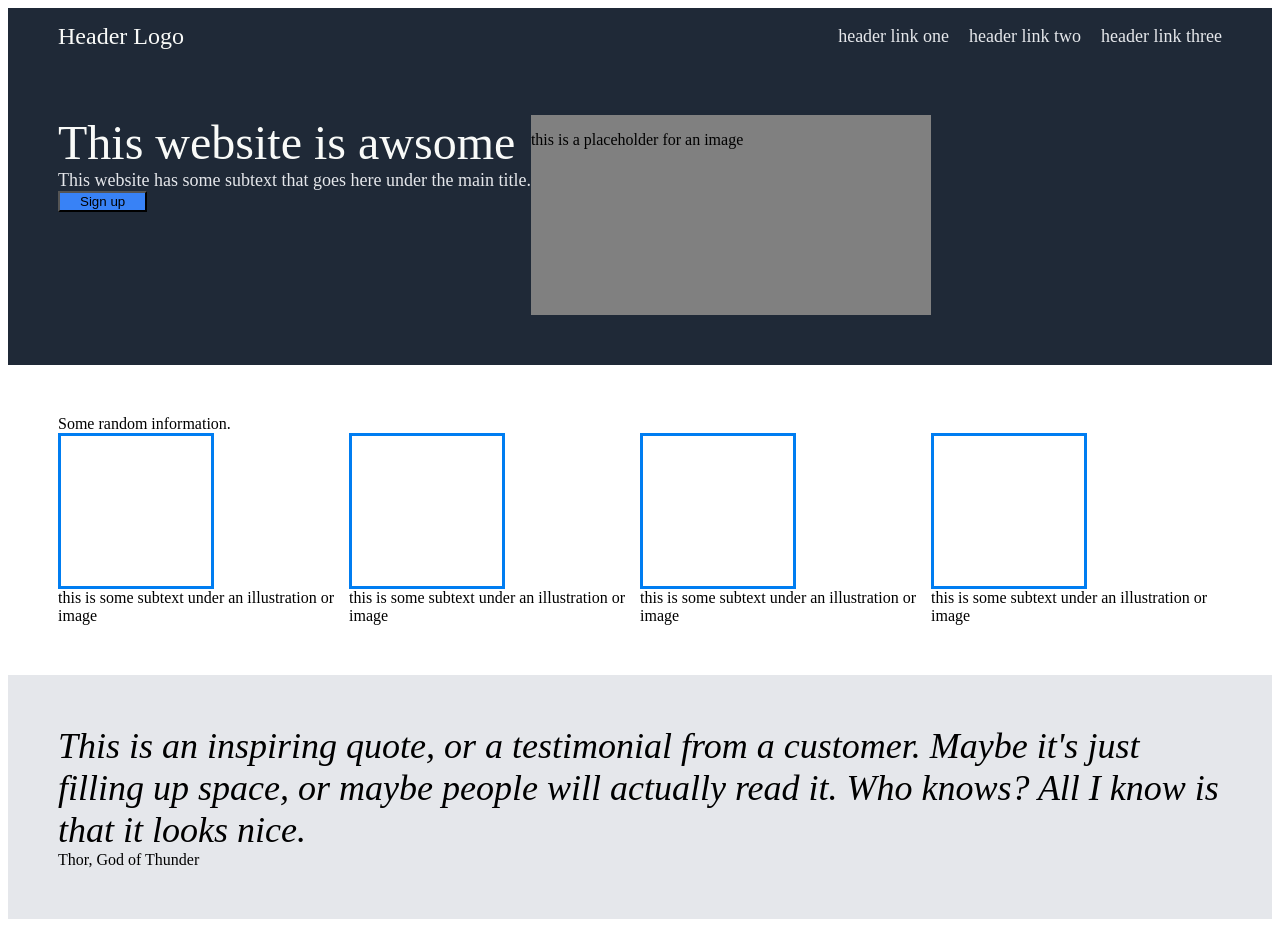
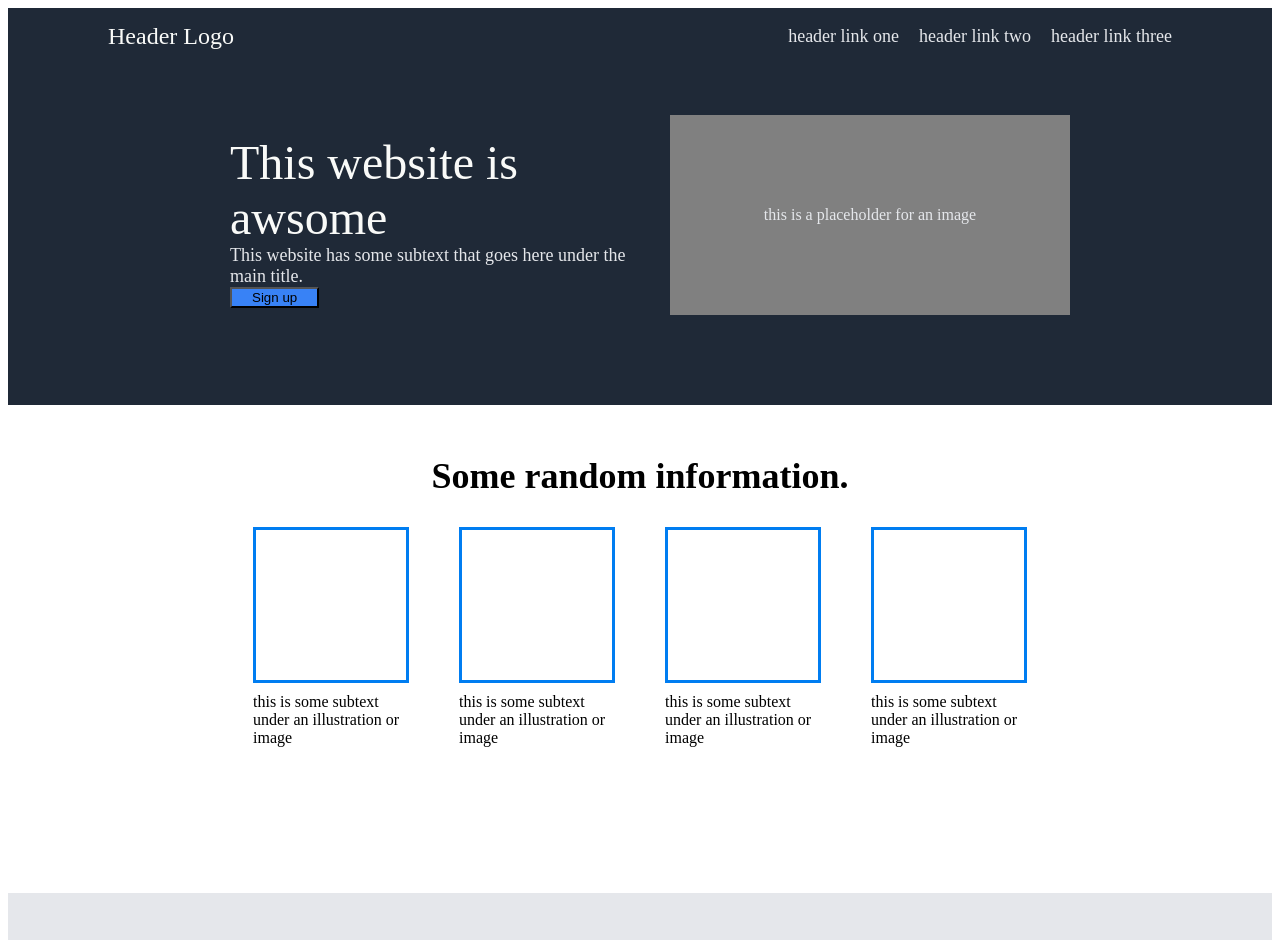
Before and after one commit to TheCatShepherd/landing-page, a plain HTML site: page index.html in a window 1280 px wide. Shown: the top 940 px of the page. Drawn offline with Linux system fonts and the light colour scheme.

Commit message:
Change div class name for hero text

```diff
--- a/index.html
+++ b/index.html
@@ -19,7 +19,7 @@
             </div>
         </div>
         <div class="hero">
-            <div class="right">
+            <div class="left">
                 <div class="title">This website is awsome</div>
                 <div class="text">This website has some subtext that goes here under the main title.</div>
                 <button>Sign up</button>
--- a/style.css
+++ b/style.css
@@ -7,8 +7,8 @@
 .hero {
     display: flex;
     background-color: #1F2937;
-    padding-left: 50px;
-    padding-right: 50px;
+    padding-left: 100px;
+    padding-right: 100px;
     padding-bottom: 50px;
 }
 
@@ -44,6 +44,8 @@ a {
 
 .hero {
     display: flex;
+    justify-content: center;
+    gap: 20px;
 }
 
 button {
@@ -52,20 +54,30 @@ button {
     padding-right: 20px;
 }
 
-.right > .title {
+.left {
+    height: 200px;
+    width: 400px;
+    padding: 20px;
+}
+
+.left > .title {
     color: #F9FAF8;
     font-size: 48px;
 }
 
-.right > .text {
+.left > .text {
     color: #E5E7EB;
     font-size: 18px;
 }
 
 .placeholder {
+    display: flex;
     height: 200px;
     width: 400px;
     background-color: gray;
+    justify-content: center;
+    align-items: center;
+    color: #E5E7EB;
 }
 
 .info {
@@ -74,8 +86,18 @@ button {
     padding: 50px;
 }
 
+.info > .title {
+    display: flex;
+    justify-content: center;
+    font-size: 36px;
+    font-weight: bolder;
+    padding-bottom: 30px;
+}
+
 .images {
     display: flex;
+    justify-content: center;
+    gap: 50px;
 }
 
 .square {
@@ -84,23 +106,38 @@ button {
     border: rgb(0, 125, 241) solid ;
 }
 
+.image > .text {
+    display: flex;
+    height: 150px;
+    width: 150px;
+    padding-top: 10px;
+}
+
 .quote {
     display: flex;
     flex-direction: column;
     background-color: #E5E7EB;
     padding: 50px;
+    align-items: center;
 }
 
 .quote > .text {
     font-size: 36px;
     font-style: italic;
     display: flex;
+    justify-content: center;
+    width: 800px;
+}
 
+.quote > .signature {
+    width: 800px;
+    align-self: flex-end;
 }
 
 .bottom {
     display: flex;
     padding: 50px;
+    justify-content: center;
 }
 
 .bottom > .container {
```
